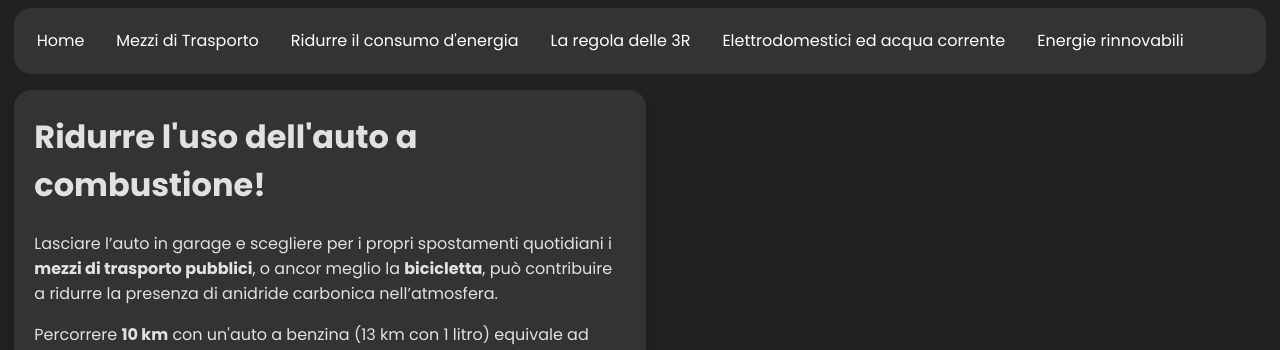
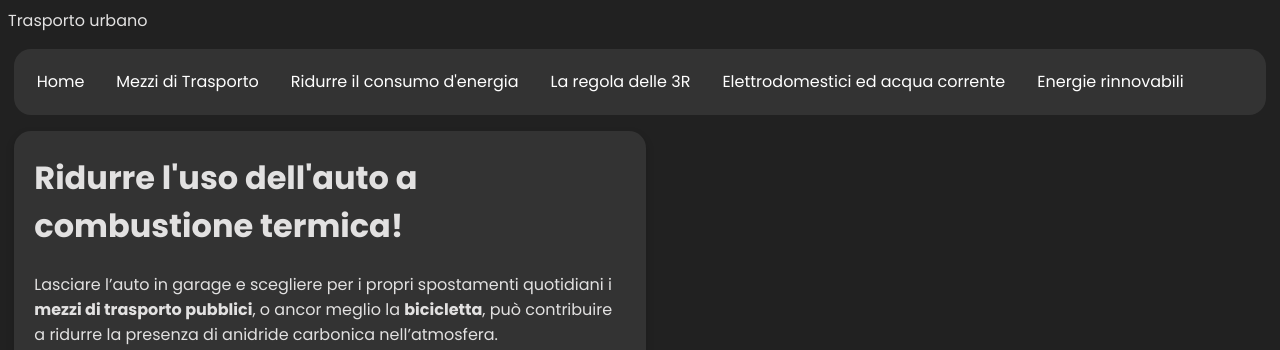
Before and after one commit to stw-toli/stw-toli.github.io, a plain HTML site: page tip-pages/transport.html in a window 1280 px wide. Shown: the top 350 px of the page. Drawn offline with Linux system fonts and the light colour scheme.

Commit message:
little bug fix~

```diff
--- a/tip-pages/transport.html
+++ b/tip-pages/transport.html
@@ -2,6 +2,7 @@
 
 <head>
     <link rel="stylesheet" a href="/style.css">
+    <p>Trasporto urbano</p>
 </head>
 
     <body>
@@ -19,7 +20,7 @@
 
         <div class="card">
             <div class="container">
-              <h1>Ridurre l'uso dell'auto a combustione!</h1>
+              <h1>Ridurre l'uso dell'auto a combustione termica!</h1>
               <p>Lasciare l’auto in garage e scegliere per i propri spostamenti quotidiani i <b>mezzi di trasporto pubblici</b>, o ancor meglio la <b>bicicletta</b>, può contribuire a ridurre la presenza di anidride carbonica nell’atmosfera.
               <p>Percorrere <b>10 km</b> con un'auto a benzina (13 km con 1 litro) equivale ad emettere <b>2 kg di anidride carbonica.</b></p><img src="/img/bus.png"><img src="/img/bike.jpg">
             </div>
```
Also changed, not shown: index.html (+1 -0 lines), tip-pages/3R.html (+1 -0 lines), tip-pages/domestic-appliances-and-water.html (+1 -0 lines), tip-pages/energy-at-home.html (+1 -0 lines), tip-pages/renewable-energies.html (+1 -0 lines), 1 other file.
